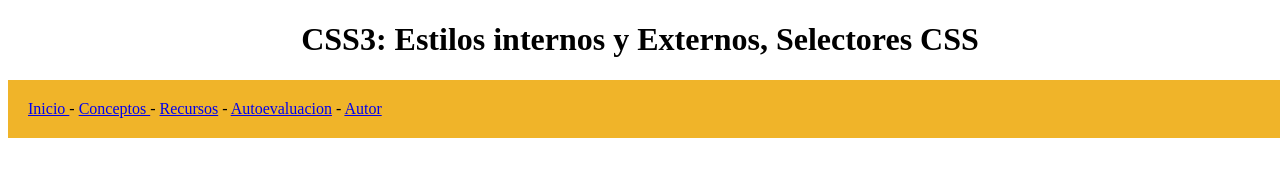
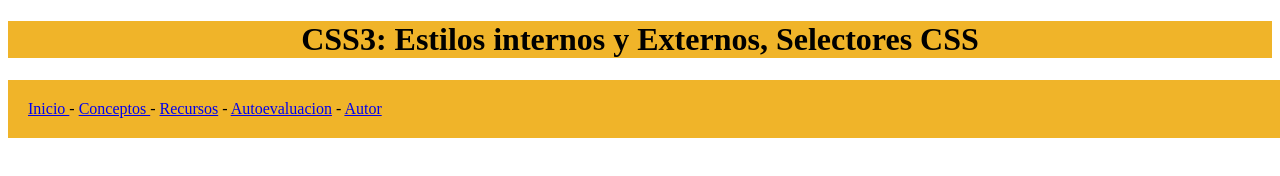
Before and after one commit to joaquinmontealegre29/DSW-JoaquinMontealegre, a plain HTML site: page Inicio.html in a window 1280 px wide. Shown: the top 176 px of the page. Drawn offline with Linux system fonts and the light colour scheme.

Commit message:
actualizar

```diff
--- a/Misestilos.css
+++ b/Misestilos.css
@@ -2,6 +2,8 @@
 
   text-align: center;
       font-family: Franklin Gothic;
+      background-color: #f0B429;
+      width: 100%;
 }
 .menu    {
     font-variant: normal;
```
